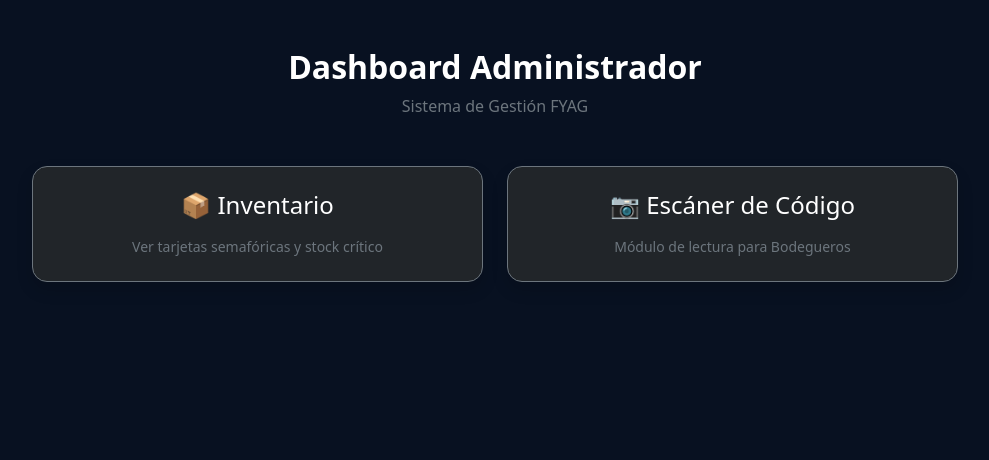
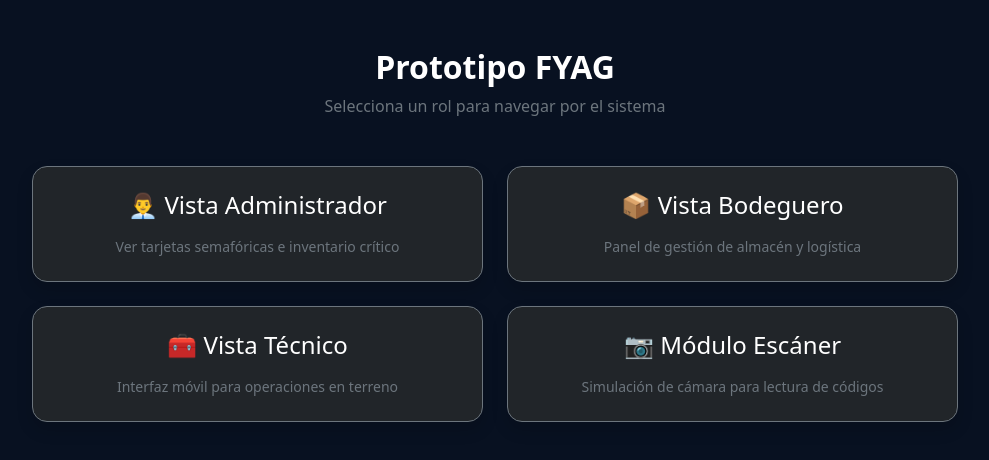
Before and after one commit to tamiicat/ProyectoAlpha, a React (Vite) app in the folder frontend-react/: page / in a window 1280 px wide. Shown: the top 460 px of the page, without its empty margins (145-1134 px from the left). Built offline with nearby package versions, Linux system fonts and the light colour scheme.

Commit message:
feat: completar arquitectura frontend con vistas de bodeguero y tecnico

```diff
--- a/frontend-react/src/Admin.jsx
+++ b/frontend-react/src/Admin.jsx
@@ -6,25 +6,47 @@ export default function Admin() {
         <div className="min-vh-100 py-5" style={{ backgroundColor: '#081121' }}>
             <div className="container">
                 <div className="text-center mb-5">
-                    <h2 className="text-white fw-bold">Dashboard Administrador</h2>
-                    <p className="text-secondary">Sistema de Gestión FYAG</p>
+                    <h2 className="text-white fw-bold">Prototipo FYAG</h2>
+                    <p className="text-secondary">Selecciona un rol para navegar por el sistema</p>
                 </div>
 
                 <div className="row justify-content-center g-4">
+                    {/* Botón Admin / Inventario */}
                     <div className="col-12 col-md-5">
                         <Link to="/inventario" className="text-decoration-none">
                             <div className="card h-100 bg-dark border-secondary shadow text-center p-4" style={{ borderRadius: '15px' }}>
-                                <h4 className="text-white mb-3">📦 Inventario</h4>
-                                <p className="text-secondary small mb-0">Ver tarjetas semafóricas y stock crítico</p>
+                                <h4 className="text-white mb-3">👨‍💼 Vista Administrador</h4>
+                                <p className="text-secondary small mb-0">Ver tarjetas semafóricas e inventario crítico</p>
                             </div>
                         </Link>
                     </div>
 
+                    {/* Botón Bodeguero */}
+                    <div className="col-12 col-md-5">
+                        <Link to="/bodeguero" className="text-decoration-none">
+                            <div className="card h-100 bg-dark border-secondary shadow text-center p-4" style={{ borderRadius: '15px' }}>
+                                <h4 className="text-white mb-3">📦 Vista Bodeguero</h4>
+                                <p className="text-secondary small mb-0">Panel de gestión de almacén y logística</p>
+                            </div>
+                        </Link>
+                    </div>
+
+                    {/* Botón Técnico */}
+                    <div className="col-12 col-md-5">
+                        <Link to="/tecnico" className="text-decoration-none">
+                            <div className="card h-100 bg-dark border-secondary shadow text-center p-4" style={{ borderRadius: '15px' }}>
+                                <h4 className="text-white mb-3">🧰 Vista Técnico</h4>
+                                <p className="text-secondary small mb-0">Interfaz móvil para operaciones en terreno</p>
+                            </div>
+                        </Link>
+                    </div>
+
+                    {/* Botón Escáner */}
                     <div className="col-12 col-md-5">
                         <Link to="/escaner" className="text-decoration-none">
                             <div className="card h-100 bg-dark border-secondary shadow text-center p-4" style={{ borderRadius: '15px' }}>
-                                <h4 className="text-white mb-3">📷 Escáner de Código</h4>
-                                <p className="text-secondary small mb-0">Módulo de lectura para Bodegueros</p>
+                                <h4 className="text-white mb-3">📷 Módulo Escáner</h4>
+                                <p className="text-secondary small mb-0">Simulación de cámara para lectura de códigos</p>
                             </div>
                         </Link>
                     </div>
```
